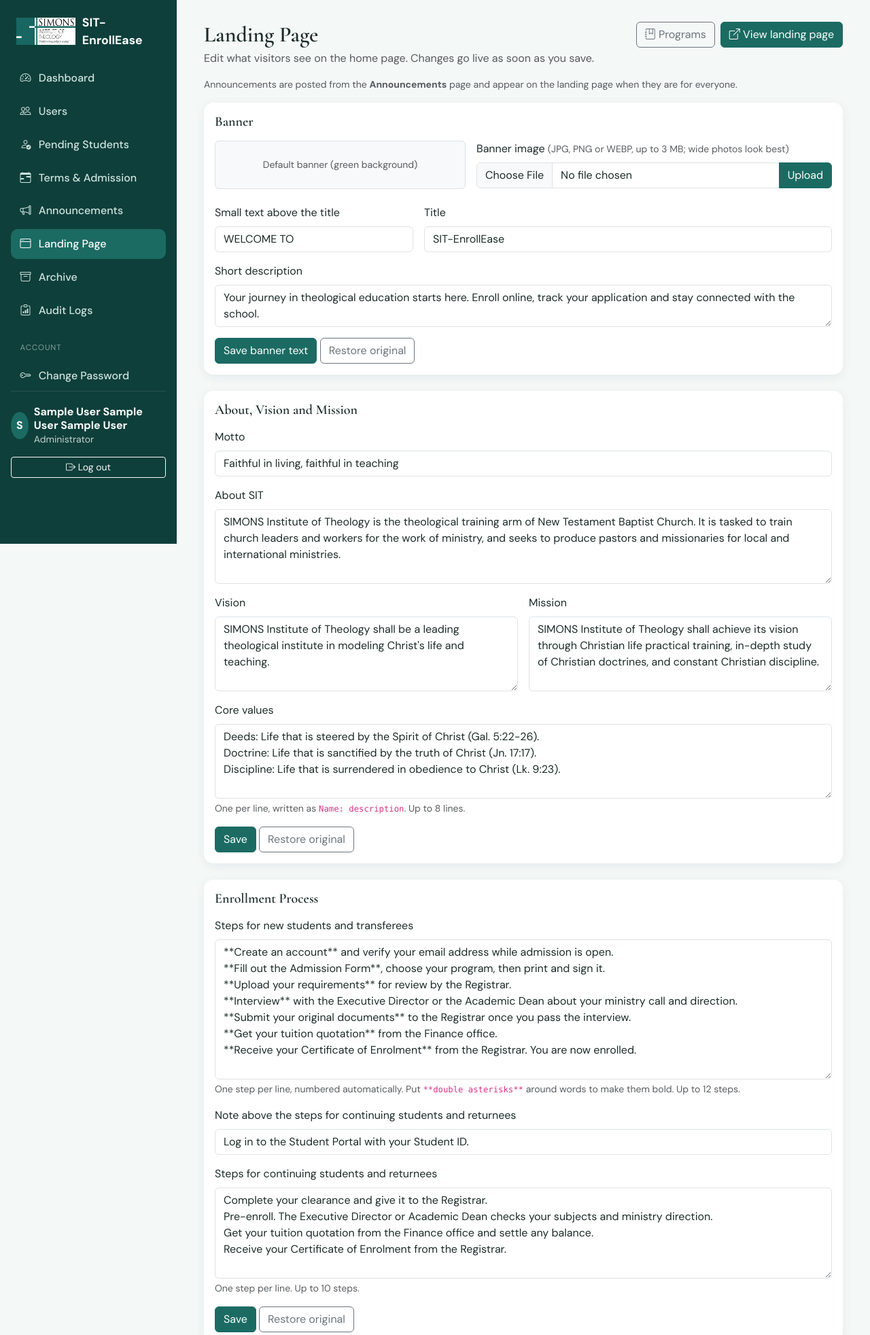
After one commit to doradojoana508-source/SIT-EnrollEase, a Flask app: page /admin/landing/ in a window 1280 px wide. The commit adds this page. Shown: the top 1964 px of the page at 68% size. Run offline with Flask 3, Linux system fonts and the light colour scheme; the visitor is signed in with stand-in values (Sample User, id 1); data that the repository does not hold is empty; some libraries are stand-ins or nearby versions.

Commit message:
Step 16G: landing page CMS for banner, about, process, requirements, contact and programs
Co-Authored-By: Claude Sonnet 5.5 <noreply@anthropic.com>

Claude-Session: https://claude.ai/code/session_01X7PzHGuL5UsiR1Kt4uuHDe

```diff
--- a/app.py
+++ b/app.py
@@ -36,6 +36,7 @@ from routes.faculty_classes import faculty_classes_bp
 from routes.portal_grades import portal_grades_bp
 from routes.portal_enroll import portal_enroll_bp
 from routes.announcements import manage_blueprints, view_blueprints
+from routes.landing import landing_blueprints
 
 app = Flask(__name__)
 app.config['SECRET_KEY'] = SECRET_KEY
@@ -132,7 +133,7 @@ app.register_blueprint(registrar_records_bp)
 app.register_blueprint(faculty_classes_bp)
 app.register_blueprint(portal_grades_bp)
 app.register_blueprint(portal_enroll_bp)
-for blueprint in (*manage_blueprints, *view_blueprints):
+for blueprint in (*manage_blueprints, *view_blueprints, *landing_blueprints):
     app.register_blueprint(blueprint)
 
 if __name__ == '__main__':
--- a/menus.py
+++ b/menus.py
@@ -23,6 +23,7 @@ MENUS = {
         ('Pending Students', 'bi-person-check', 'admin_pending.index'),
         ('Terms & Admission', 'bi-calendar-range', 'admin_terms.index'),
         ('Announcements', 'bi-megaphone', 'admin_announcements.index'),
+        ('Landing Page', 'bi-window', 'admin_landing.index'),
         ('Archive', 'bi-archive', 'admin_archive.index'),
         ('Audit Logs', 'bi-clipboard-data', 'admin_audit.index'),],
     'registrar': [
@@ -35,6 +36,7 @@ MENUS = {
         ('Faculty', 'bi-person-badge', 'registrar_faculty.index'),
         ('Curriculum', 'bi-journal-bookmark', 'registrar_curriculum.index'),
         ('Announcements', 'bi-megaphone', 'registrar_announcements.index'),
+        ('Landing Page', 'bi-window', 'registrar_landing.index'),
         ('Archive', 'bi-archive', 'registrar_archive.index'),],
     'finance': [
         ('Dashboard', 'bi-speedometer2', 'finance.dashboard'),
--- /dev/null
+++ b/routes/landing.py
@@ -0,0 +1,107 @@
+from flask import Blueprint, render_template, request, redirect, url_for, flash, abort, g
+from models.audit_log import AuditLog
+from models.landing import Landing
+from models.setting import Setting
+from utils import roles_required
+
+KEYS = {'admin': 'admin', 'registrar': 'registrar'}                       # key -> role
+TITLES = {'banner': 'Banner', 'about': 'About, Vision and Mission', 'process': 'Enrollment Process',
+          'requirements': 'Requirements'}
+
+
+def create_landing(key, role):
+    """Pag-edit ng landing page (Admin at Registrar)."""
+    bp = Blueprint(f'{key}_landing', __name__, url_prefix=f'/{key}/landing')
+
+    def _page(values=None, errors=None, open_section=''):
+        base = Landing.raw()
+        base.update({k: v for k, v in Setting.as_dict().items() if k.startswith(('school_', 'helpdesk'))})
+        base.setdefault('helpdesk_email', 'sit.ntbc@gmail.com')
+        if values:
+            base.update(values)
+        return render_template('landing/index.html', v=base, errors=errors or [], open_section=open_section,
+                               bp=bp.name, titles=TITLES, contact_fields=Landing.CONTACT)
+
+    @bp.route('/')
+    @roles_required(role)
+    def index():
+        return _page()
+
+    @bp.route('/save/<section>', methods=['POST'])
+    @roles_required(role)
+    def save(section):
+        if section not in Landing.SECTIONS:
+            abort(404)
+        data, errors = Landing.clean(section, request.form)
+        if errors:
+            return _page(request.form, errors, section)
+        Landing.save_values(data, g.user.id)
+        AuditLog.record('Landing page updated', TITLES[section])
+        flash(f'{TITLES[section]} saved. It is now live on the landing page.', 'success')
+        return redirect(url_for(f'{bp.name}.index') + f'#{section}')
+
+    @bp.route('/restore/<section>', methods=['POST'])
+    @roles_required(role)
+    def restore(section):
+        if section not in Landing.SECTIONS:
+            abort(404)
+        Landing.restore_defaults(section)
+        AuditLog.record('Landing page restored to default', TITLES[section])
+        flash(f'{TITLES[section]} was restored to the original text.', 'success')
+        return redirect(url_for(f'{bp.name}.index') + f'#{section}')
+
+    @bp.route('/banner', methods=['POST'])
+    @roles_required(role)
+    def banner():
+        error = Landing.save_banner(request.files.get('banner'), g.user.id)
+        if error:
+            flash(error, 'danger')
+        else:
+            AuditLog.record('Landing page updated', 'Banner image')
+            flash('Banner image saved.', 'success')
+        return redirect(url_for(f'{bp.name}.index') + '#banner')
+
+    @bp.route('/banner/reset', methods=['POST'])
+    @roles_required(role)
+    def banner_reset():
+        Landing.reset_banner(g.user.id)
+        AuditLog.record('Landing page updated', 'Banner image removed')
+        flash('The default banner is back.', 'success')
+        return redirect(url_for(f'{bp.name}.index') + '#banner')
+
+    @bp.route('/contact', methods=['POST'])
+    @roles_required(role)
+    def contact():
+        data, errors = Landing.clean_contact(request.form)
+        if errors:
+            return _page(request.form, errors, 'contact')
+        Landing.save_contact(data)
+        AuditLog.record('Landing page updated', 'Contact information')
+        flash('Contact information saved.', 'success')
+        return redirect(url_for(f'{bp.name}.index') + '#contact')
+
+    @bp.route('/programs')
+    @roles_required(role)
+    def programs():
+        return render_template('landing/programs.html', programs=Landing.programs(), bp=bp.name)
+
+    @bp.route('/programs/<int:program_id>', methods=['GET', 'POST'])
+    @roles_required(role)
+    def program(program_id):
+        row = Landing.program(program_id)
+        if row is None:
+            abort(404)
+        if request.method == 'GET':
+            return render_template('landing/program_form.html', p=row, values=row, errors=[], bp=bp.name)
+        data, errors = Landing.clean_program(request.form)
+        if errors:
+            return render_template('landing/program_form.html', p=row, values=request.form, errors=errors, bp=bp.name)
+        Landing.save_program(program_id, data)
+        AuditLog.record('Program text updated', f"{row['code']}: {data['name']}")
+        flash(f"{row['code']} saved.", 'success')
+        return redirect(url_for(f'{bp.name}.programs'))
+
+    return bp
+
+
+landing_blueprints = [create_landing(k, r) for k, r in KEYS.items()]
--- a/routes/public.py
+++ b/routes/public.py
@@ -1,5 +1,6 @@
 from flask import Blueprint, render_template, request
 from models.announcement import Announcement
+from models.landing import Landing
 from models.program import Program
 from models.document_type import DocumentType
 from models.setting import Setting
@@ -12,7 +13,8 @@ def home_context():
     return dict(programs=Program.active(),
                 documents=DocumentType.active(),
                 school=Setting.as_dict(),
-                announcements=Announcement.public(4))
+                announcements=Announcement.public(4),
+                lc=Landing.content())
 
 
 @public_bp.route('/')
--- /dev/null
+++ b/templates/landing/index.html
@@ -0,0 +1,139 @@
+{% extends 'layouts/app.html' %}
+{% block title %}Landing Page | SIT-EnrollEase{% endblock %}
+
+{% macro restore(section) %}
+<form method="post" action="{{ url_for(bp ~ '.restore', section=section) }}" class="d-inline" onsubmit="return confirm('Restore the original text of this section?');">
+  <input type="hidden" name="csrf_token" value="{{ csrf_token() }}">
+  <button type="submit" class="btn btn-outline-secondary">Restore original</button>
+</form>
+{% endmacro %}
+
+{% block content %}
+<div class="d-flex flex-wrap justify-content-between align-items-start gap-2 mb-3">
+  <div>
+    <h1 class="h2 mb-1">Landing Page</h1>
+    <p class="text-muted mb-0">Edit what visitors see on the home page. Changes go live as soon as you save.</p>
+  </div>
+  <div class="d-flex gap-2">
+    <a href="{{ url_for(bp ~ '.programs') }}" class="btn btn-outline-secondary"><i class="bi bi-journal-bookmark"></i> Programs</a>
+    <a href="{{ url_for('public.index') }}" target="_blank" rel="noopener" class="btn btn-sit"><i class="bi bi-box-arrow-up-right"></i> View landing page</a>
+  </div>
+</div>
+<p class="small text-muted">Announcements are posted from the <strong>Announcements</strong> page and appear on the landing page when they are for everyone.</p>
+
+{% if errors %}<div class="alert alert-danger"><ul class="mb-0 small">{% for e in errors %}<li>{{ e }}</li>{% endfor %}</ul></div>{% endif %}
+
+<!-- BANNER -->
+<div class="card mb-4" id="banner"><div class="card-body">
+  <h2 class="h5 mb-3">Banner</h2>
+  <div class="row g-3 mb-3">
+    <div class="col-md-5">
+      {% if v.hero_image %}
+      <img src="{{ url_for('static', filename='img/' ~ v.hero_image) }}" alt="Current banner" class="img-fluid rounded border">
+      {% else %}
+      <div class="rounded border bg-light text-muted small p-4 text-center">Default banner (green background)</div>
+      {% endif %}
+    </div>
+    <div class="col-md-7">
+      <form method="post" action="{{ url_for(bp ~ '.banner') }}" enctype="multipart/form-data" class="mb-2">
+        <input type="hidden" name="csrf_token" value="{{ csrf_token() }}">
+        <label for="banner_file" class="form-label">Banner image <span class="text-muted small">(JPG, PNG or WEBP, up to 3 MB; wide photos look best)</span></label>
+        <div class="input-group">
+          <input type="file" class="form-control" id="banner_file" name="banner" accept=".jpg,.jpeg,.png,.webp" required>
+          <button type="submit" class="btn btn-sit">Upload</button>
+        </div>
+      </form>
+      {% if v.hero_image %}
+      <form method="post" action="{{ url_for(bp ~ '.banner_reset') }}" onsubmit="return confirm('Remove the uploaded banner?');">
+        <input type="hidden" name="csrf_token" value="{{ csrf_token() }}">
+        <button type="submit" class="btn btn-outline-danger btn-sm">Remove uploaded banner</button>
+      </form>
+      {% endif %}
+    </div>
+  </div>
+  <form method="post" action="{{ url_for(bp ~ '.save', section='banner') }}">
+    <input type="hidden" name="csrf_token" value="{{ csrf_token() }}">
+    <div class="row g-3 mb-3">
+      <div class="col-md-4"><label for="hero_eyebrow" class="form-label">Small text above the title</label>
+        <input type="text" class="form-control" id="hero_eyebrow" name="hero_eyebrow" value="{{ v.hero_eyebrow }}" maxlength="40" required></div>
+      <div class="col-md-8"><label for="hero_title" class="form-label">Title</label>
+        <input type="text" class="form-control" id="hero_title" name="hero_title" value="{{ v.hero_title }}" maxlength="60" required></div>
+    </div>
+    <div class="mb-3"><label for="hero_lead" class="form-label">Short description</label>
+      <textarea class="form-control" id="hero_lead" name="hero_lead" rows="2" maxlength="300" required>{{ v.hero_lead }}</textarea></div>
+    <button type="submit" class="btn btn-sit">Save banner text</button>
+    {{ restore('banner') }}
+  </form>
+</div></div>
+
+<!-- ABOUT -->
+<div class="card mb-4" id="about"><div class="card-body">
+  <h2 class="h5 mb-3">About, Vision and Mission</h2>
+  <form method="post" action="{{ url_for(bp ~ '.save', section='about') }}">
+    <input type="hidden" name="csrf_token" value="{{ csrf_token() }}">
+    <div class="mb-3"><label for="about_quote" class="form-label">Motto</label>
+      <input type="text" class="form-control" id="about_quote" name="about_quote" value="{{ v.about_quote }}" maxlength="150" required></div>
+    <div class="mb-3"><label for="about_intro" class="form-label">About SIT</label>
+      <textarea class="form-control" id="about_intro" name="about_intro" rows="4" maxlength="900" required>{{ v.about_intro }}</textarea></div>
+    <div class="row g-3 mb-3">
+      <div class="col-md-6"><label for="vision" class="form-label">Vision</label>
+        <textarea class="form-control" id="vision" name="vision" rows="4" maxlength="600" required>{{ v.vision }}</textarea></div>
+      <div class="col-md-6"><label for="mission" class="form-label">Mission</label>
+        <textarea class="form-control" id="mission" name="mission" rows="4" maxlength="600" required>{{ v.mission }}</textarea></div>
+    </div>
+    <div class="mb-3"><label for="core_values" class="form-label">Core values</label>
+      <textarea class="form-control" id="core_values" name="core_values" rows="4" maxlength="1500" required>{{ v.core_values }}</textarea>
+      <div class="form-text">One per line, written as <code>Name: description</code>. Up to 8 lines.</div></div>
+    <button type="submit" class="btn btn-sit">Save</button>
+    {{ restore('about') }}
+  </form>
+</div></div>
+
+<!-- PROCESS -->
+<div class="card mb-4" id="process"><div class="card-body">
+  <h2 class="h5 mb-3">Enrollment Process</h2>
+  <form method="post" action="{{ url_for(bp ~ '.save', section='process') }}">
+    <input type="hidden" name="csrf_token" value="{{ csrf_token() }}">
+    <div class="mb-3"><label for="process_new" class="form-label">Steps for new students and transferees</label>
+      <textarea class="form-control" id="process_new" name="process_new" rows="8" maxlength="3000" required>{{ v.process_new }}</textarea>
+      <div class="form-text">One step per line, numbered automatically. Put <code>**double asterisks**</code> around words to make them bold. Up to 12 steps.</div></div>
+    <div class="mb-3"><label for="continuing_note" class="form-label">Note above the steps for continuing students and returnees</label>
+      <input type="text" class="form-control" id="continuing_note" name="continuing_note" value="{{ v.continuing_note }}" maxlength="200" required></div>
+    <div class="mb-3"><label for="process_continuing" class="form-label">Steps for continuing students and returnees</label>
+      <textarea class="form-control" id="process_continuing" name="process_continuing" rows="5" maxlength="2000" required>{{ v.process_continuing }}</textarea>
+      <div class="form-text">One step per line. Up to 10 steps.</div></div>
+    <button type="submit" class="btn btn-sit">Save</button>
+    {{ restore('process') }}
+  </form>
+</div></div>
+
+<!-- REQUIREMENTS -->
+<div class="card mb-4" id="requirements"><div class="card-body">
+  <h2 class="h5 mb-3">Requirements for New Students and Transferees</h2>
+  <form method="post" action="{{ url_for(bp ~ '.save', section='requirements') }}">
+    <input type="hidden" name="csrf_token" value="{{ csrf_token() }}">
+    <div class="mb-3"><label for="requirements_new" class="form-label">Requirements list</label>
+      <textarea class="form-control" id="requirements_new" name="requirements_new" rows="6" maxlength="2000">{{ v.requirements_new }}</textarea>
+      <div class="form-text">One requirement per line. <strong>Leave it blank</strong> to show the documents applicants are asked to upload. This list is only what visitors read; it does not change the upload checklist of applicants.</div></div>
+    <button type="submit" class="btn btn-sit">Save</button>
+    {{ restore('requirements') }}
+  </form>
+</div></div>
+
+<!-- CONTACT -->
+<div class="card mb-4" id="contact"><div class="card-body">
+  <h2 class="h5 mb-3">Contact Information</h2>
+  <form method="post" action="{{ url_for(bp ~ '.contact') }}">
+    <input type="hidden" name="csrf_token" value="{{ csrf_token() }}">
+    <div class="row g-3 mb-3">
+      {% for key, label, limit in contact_fields %}
+      <div class="{{ 'col-12' if key == 'school_address' else 'col-md-4' }}">
+        <label for="{{ key }}" class="form-label">{{ label }}</label>
+        <input type="{{ 'email' if key.endswith('email') else 'text' }}" class="form-control" id="{{ key }}" name="{{ key }}" value="{{ v.get(key, '') }}" maxlength="{{ limit }}" required>
+      </div>
+      {% endfor %}
+    </div>
+    <button type="submit" class="btn btn-sit">Save contact information</button>
+  </form>
+</div></div>
+{% endblock %}
```
Also changed, not shown: models/landing.py (added, +223 -0 lines), schema.sql (+8 -0 lines), templates/landing/program_form.html (added, +26 -0 lines), templates/landing/programs.html (added, +29 -0 lines), templates/public/index.html (+39 -31 lines), 1 other file.
